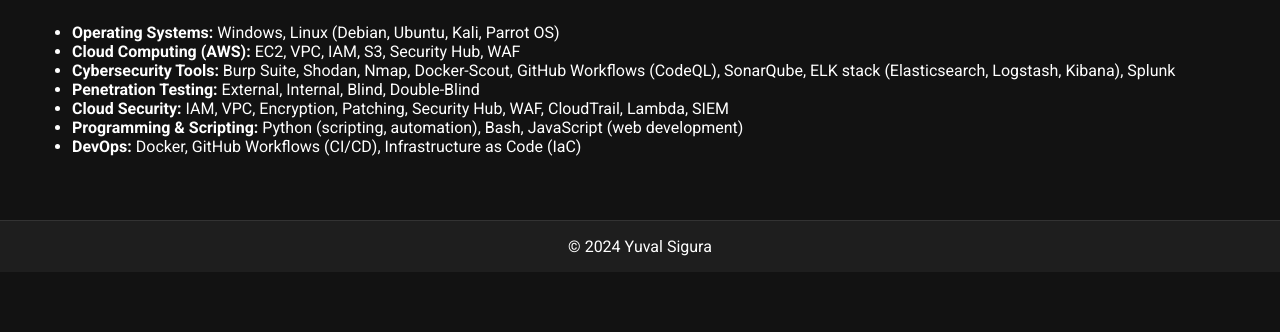
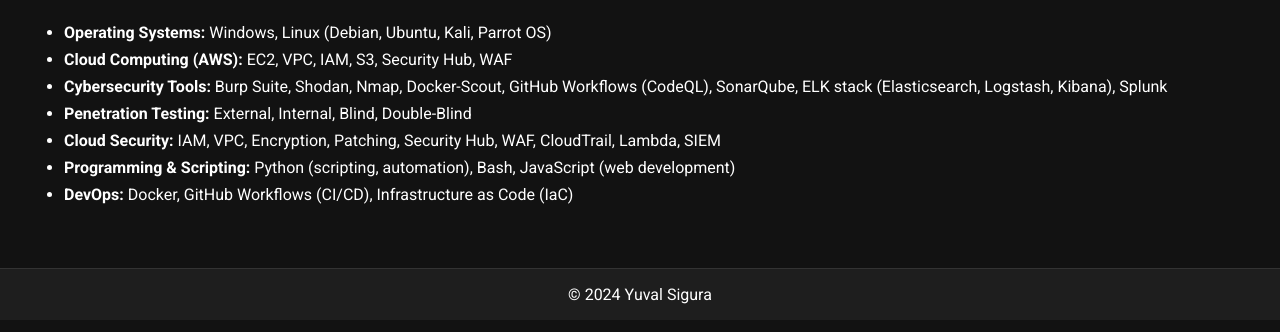
Before and after one commit to YuvalSigura/github., a plain HTML site: page projects.html in a window 1280 px wide. Shown: the part 468-800 px from the top of the page. Drawn offline with Linux system fonts and the light colour scheme.

Commit message:
Update projects.html

```diff
--- a/projects.html
+++ b/projects.html
@@ -5,6 +5,7 @@
     <meta name="viewport" content="width=device-width, initial-scale=1.0">
     <title>Projects & Skills | Yuval Sigura</title>
     <link rel="stylesheet" href="css/styles.css">
+    <link rel="stylesheet" href="css/projects.css">
     <link href="https://fonts.googleapis.com/css2?family=Roboto:wght@400;700&display=swap" rel="stylesheet">
 </head>
 <body>
```
